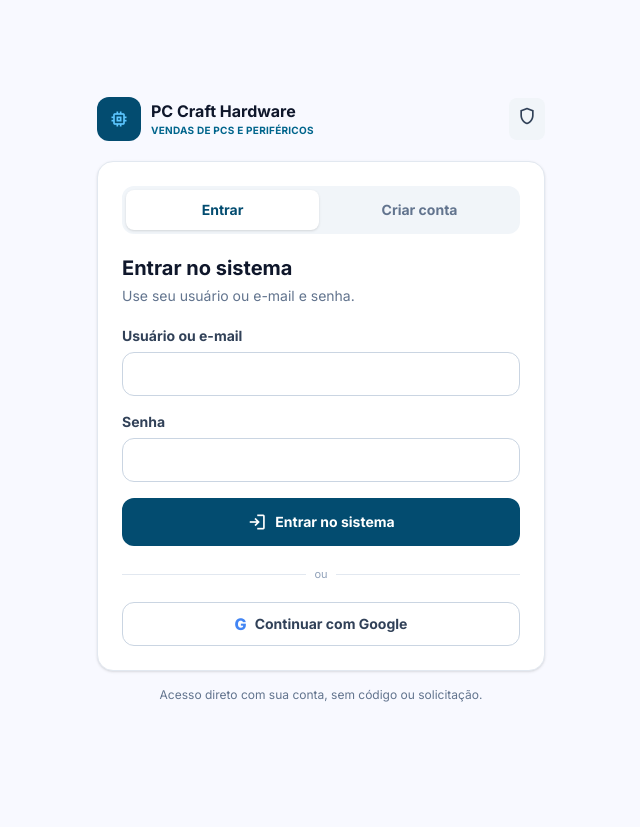
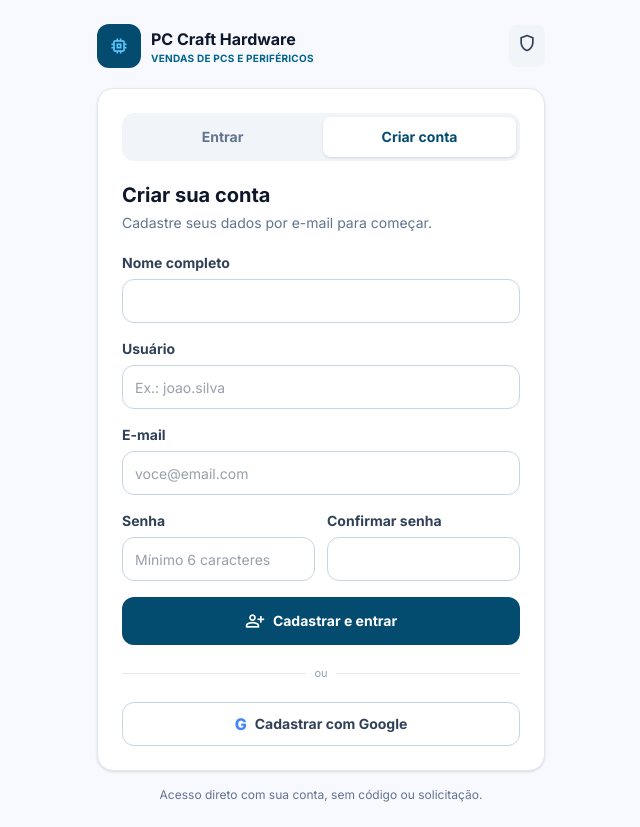
Before and after one commit to jesielschillo-crypto/Comtrole-de-Vendas, a React (Vite) app: page / in a window 1280 px wide. Shown: the whole page, without its empty margins (319-959 px from the left). Before the commit the page ends 800 px from the top, so only its background shows below. Built offline with nearby package versions, Linux system fonts and the light colour scheme; no server answers; the database is empty; the HTML template or start-up script is replaced by a standard one.

Commit message:
atualizado cadastro

```diff
--- a/src/components/LockScreen.tsx
+++ b/src/components/LockScreen.tsx
@@ -8,7 +8,7 @@ interface LockScreenProps {
 }
 
 export const LockScreen: React.FC<LockScreenProps> = ({ onUnlocked, onOpenAdminPanel }) => {
-  const [mode, setMode] = useState<'login' | 'register'>('login');
+  const [mode, setMode] = useState<'login' | 'register'>('register');
   const [name, setName] = useState('');
   const [email, setEmail] = useState('');
   const [username, setUsername] = useState('');
@@ -146,13 +146,28 @@ export const LockScreen: React.FC<LockScreenProps> = ({ onUnlocked, onOpenAdminP
               {!isSupabaseConfigured() && <p className="text-center text-[10px] text-slate-400">Configure o Supabase para ativar o Google.</p>}
             </form>
           ) : (
-            <form onSubmit={handleRegister} className="space-y-3.5">
-              <label className="block text-sm font-bold text-slate-700">Nome completo<input value={name} onChange={event => setName(event.target.value)} required className="mt-1.5 w-full h-11 px-3 rounded-xl border border-slate-300 text-sm font-normal outline-none focus:border-[#00658c]" autoComplete="name" /></label>
-              <label className="block text-sm font-bold text-slate-700">E-mail<input type="email" value={email} onChange={event => setEmail(event.target.value)} required className="mt-1.5 w-full h-11 px-3 rounded-xl border border-slate-300 text-sm font-normal outline-none focus:border-[#00658c]" autoComplete="email" /></label>
-              <label className="block text-sm font-bold text-slate-700">Usuário<input value={username} onChange={event => setUsername(event.target.value)} required className="mt-1.5 w-full h-11 px-3 rounded-xl border border-slate-300 text-sm font-normal outline-none focus:border-[#00658c]" autoComplete="username" /></label>
+            <form onSubmit={handleRegister} className="space-y-4">
+              <label className="block text-sm font-bold text-slate-700">
+                Nome completo
+                <input value={name} onChange={event => setName(event.target.value)} required className="mt-1.5 block w-full h-11 px-3 rounded-xl border border-slate-300 text-sm font-normal outline-none focus:border-[#00658c]" autoComplete="name" />
+              </label>
+              <label className="block text-sm font-bold text-slate-700">
+                Usuário
+                <input value={username} onChange={event => setUsername(event.target.value)} required placeholder="Ex.: joao.silva" className="mt-1.5 block w-full h-11 px-3 rounded-xl border border-slate-300 text-sm font-normal outline-none focus:border-[#00658c]" autoComplete="username" />
+              </label>
+              <label className="block text-sm font-bold text-slate-700">
+                E-mail
+                <input type="email" value={email} onChange={event => setEmail(event.target.value)} required placeholder="voce@email.com" className="mt-1.5 block w-full h-11 px-3 rounded-xl border border-slate-300 text-sm font-normal outline-none focus:border-[#00658c]" autoComplete="email" />
+              </label>
               <div className="grid grid-cols-1 sm:grid-cols-2 gap-3">
-                <label className="block text-sm font-bold text-slate-700">Senha<input type="password" value={password} onChange={event => setPassword(event.target.value)} required className="mt-1.5 w-full h-11 px-3 rounded-xl border border-slate-300 text-sm font-normal outline-none focus:border-[#00658c]" autoComplete="new-password" /></label>
-                <label className="block text-sm font-bold text-slate-700">Confirmar senha<input type="password" value={confirmPassword} onChange={event => setConfirmPassword(event.target.value)} required className="mt-1.5 w-full h-11 px-3 rounded-xl border border-slate-300 text-sm font-normal outline-none focus:border-[#00658c]" autoComplete="new-password" /></label>
+                <label className="block text-sm font-bold text-slate-700">
+                  Senha
+                  <input type="password" value={password} onChange={event => setPassword(event.target.value)} required placeholder="Mínimo 6 caracteres" className="mt-1.5 block w-full h-11 px-3 rounded-xl border border-slate-300 text-sm font-normal outline-none focus:border-[#00658c]" autoComplete="new-password" />
+                </label>
+                <label className="block text-sm font-bold text-slate-700">
+                  Confirmar senha
+                  <input type="password" value={confirmPassword} onChange={event => setConfirmPassword(event.target.value)} required className="mt-1.5 block w-full h-11 px-3 rounded-xl border border-slate-300 text-sm font-normal outline-none focus:border-[#00658c]" autoComplete="new-password" />
+                </label>
               </div>
               <button type="submit" className="w-full h-12 bg-[#034c70] hover:bg-[#00344f] text-white rounded-xl font-bold text-sm flex items-center justify-center gap-2 mt-1">
                 <span className="material-symbols-outlined text-[20px]">person_add</span>
```
